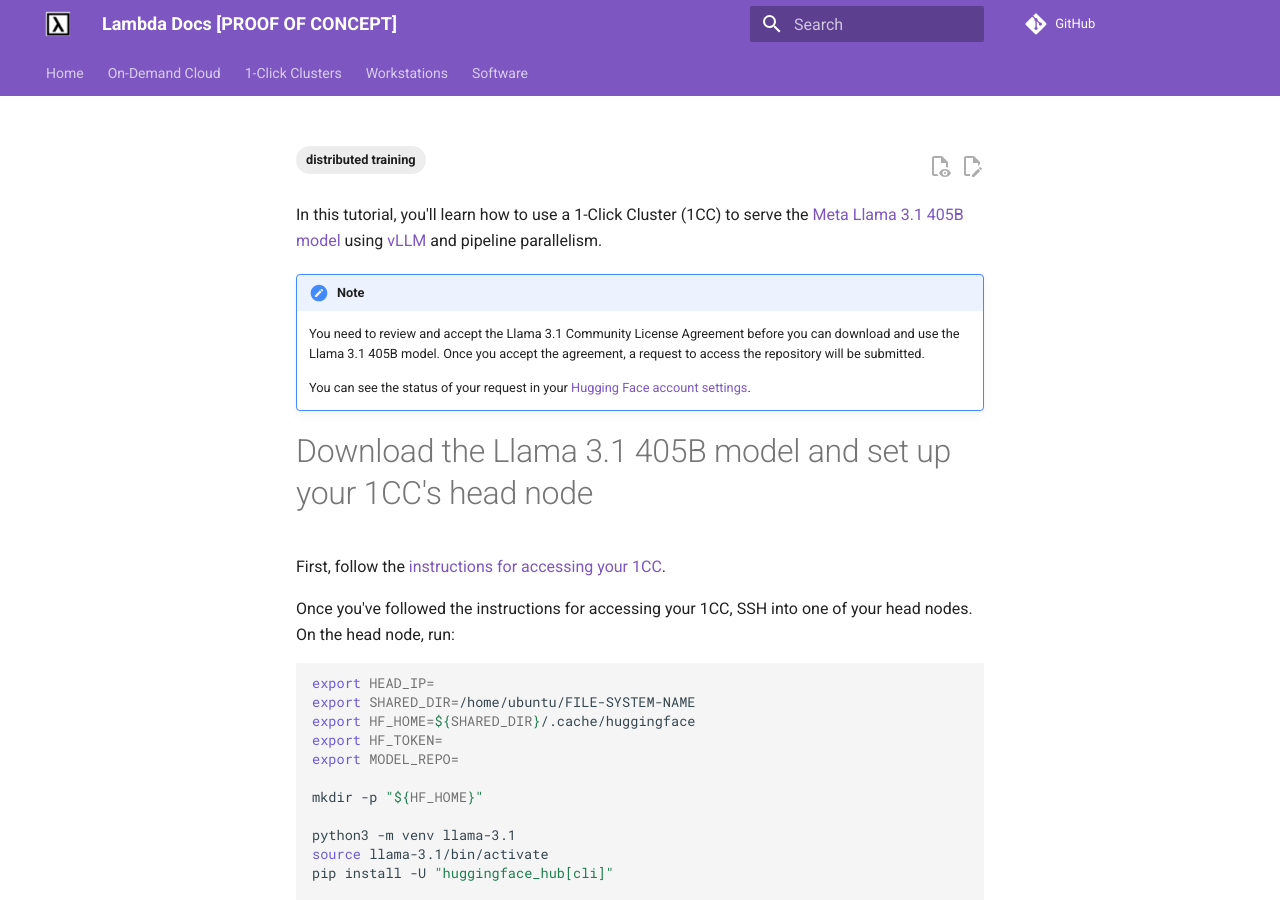
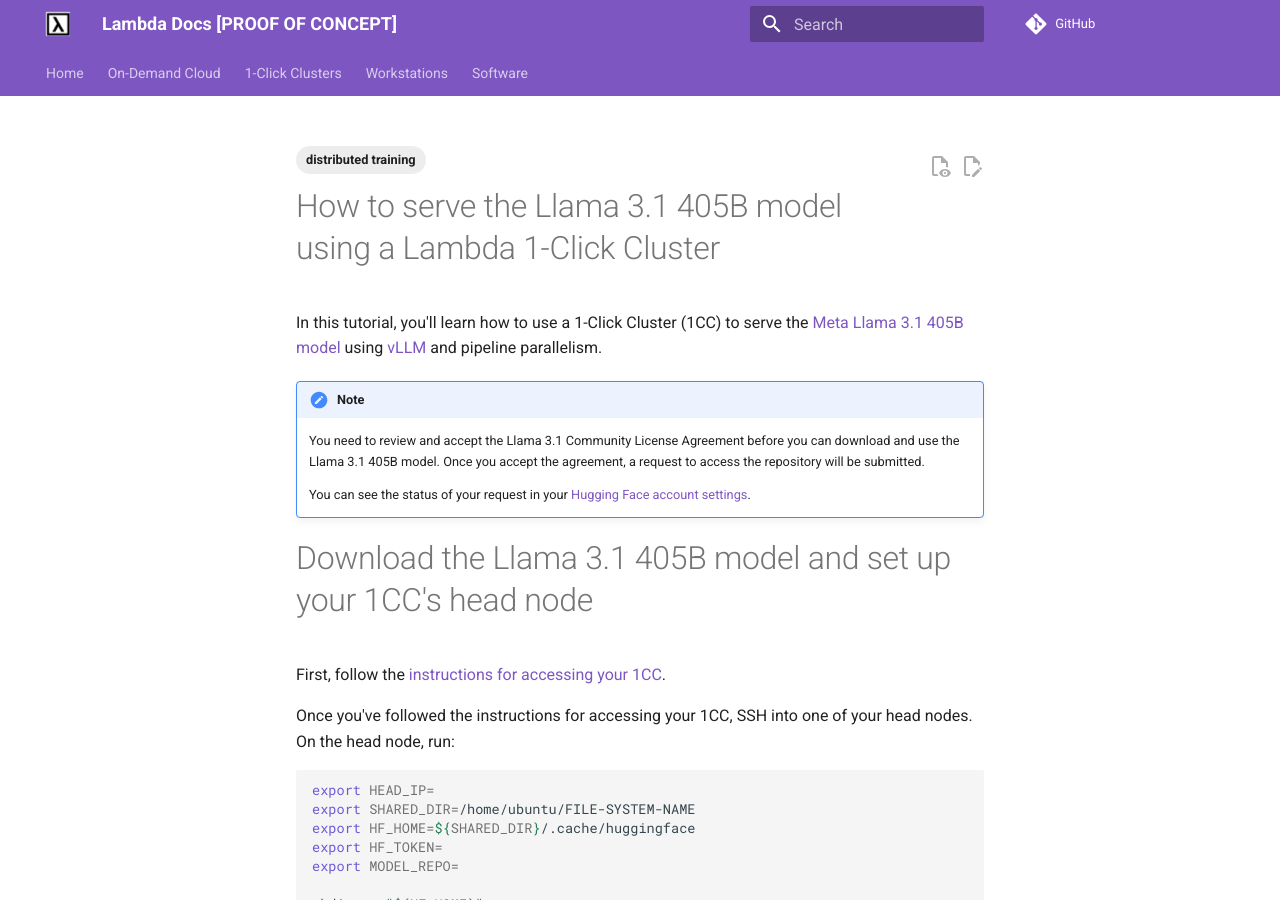
Before and after one commit to cbrownstein-lambda/lambda-docs-mkdocs, an MkDocs documentation site: the page built from docs/1-click-clusters/serving-llama-3_1-405b.md, in a window 1280 px wide and 900 px high. Built offline with MkDocs 1.6.1 and Material for MkDocs 9.7.7, drawn with Linux system fonts in a browser that asks for light colours; comment, search, counter and statistics services are not loaded.

Commit message:
Add title

```diff
--- a/docs/1-click-clusters/serving-llama-3_1-405b.md
+++ b/docs/1-click-clusters/serving-llama-3_1-405b.md
@@ -4,6 +4,8 @@
 tags:
   - distributed training
 ---
+
+# How to serve the Llama 3.1 405B model using a Lambda 1-Click Cluster
 
 In this tutorial, you'll learn how to use a 1-Click Cluster (1CC) to serve the
 [Meta Llama 3.1 405B model](https://llama.meta.com/) using
```
